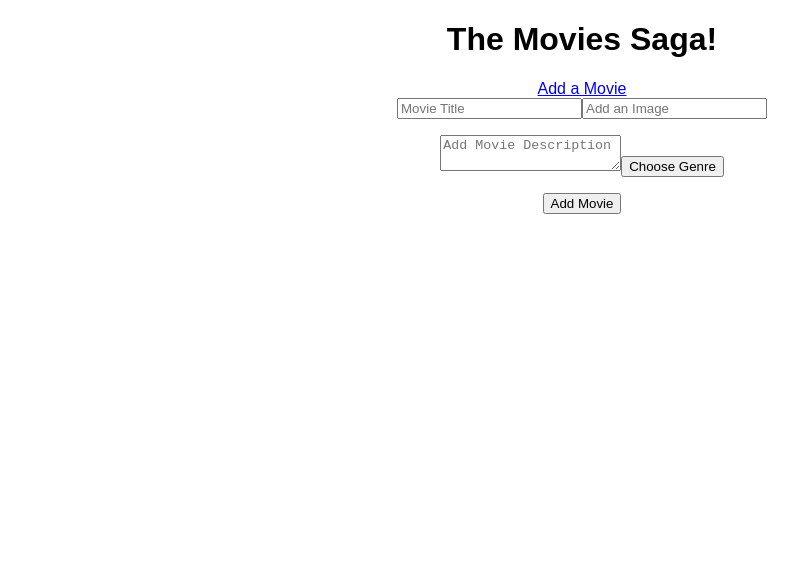
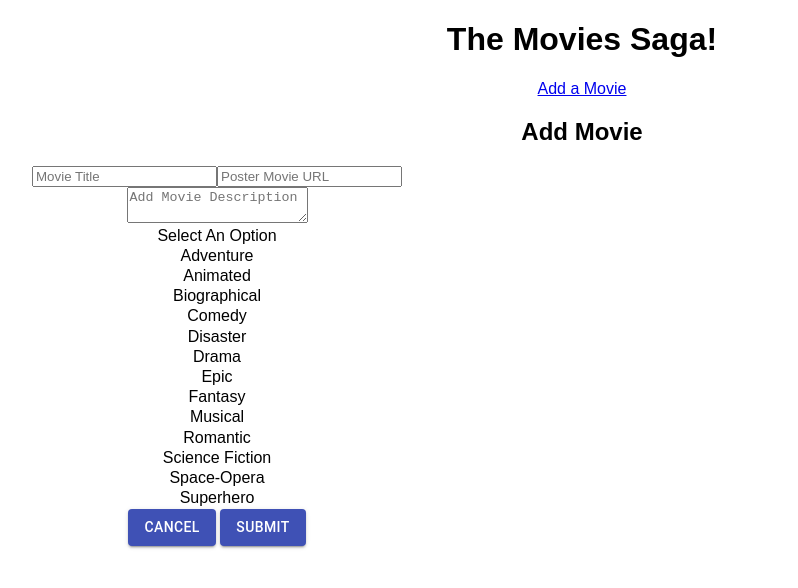
Before and after one commit to Vsam09/weekend-movie-sagas, a React (Create React App) app: page /#/addMovie in a window 1280 px wide. Shown: the top 588 px of the page, without its empty margins (58-856 px from the left). Built offline with nearby package versions, Linux system fonts and the light colour scheme.

Commit message:
created a cancel and submit button function, along with a selectGenre value/label fir drop down

```diff
--- a/src/components/AddMovies/AddMovies.jsx
+++ b/src/components/AddMovies/AddMovies.jsx
@@ -1,18 +1,77 @@
-function AddMovies() {
+import React, { useEffect, useState } from 'react';
+import { useDispatch, useSelector } from 'react-redux';
+import { useHistory } from 'react-router';
+import Button from '@material-ui/core/Button';
+import TextField from '@material-ui/core/TextField';
 
 
-    return(
-        <div>
-            <form>
-                <input placeholder="Movie Title"/>
-                <input placeholder="Add an Image"/>
-                    <p>
+function AddMovies() {
+    const dispatch = useDispatch();
+    const history = useHistory();
+    const genres = useSelector(store => store.genres);
+    const [title, setTitle] = useState('');
+    const [url, setUrl] = useState('');
+    const [description, setDescription] = useState('');
+    const [genre, setGenre] = useState('');
+
+
+    const selectGenre = [{value: 0, label: "Select An Option"},
+    {value: 1, label: "Adventure"},
+    {value: 2, label: "Animated"},
+    {value: 3, label: "Biographical"},
+    {value: 4, label: "Comedy"},
+    {value: 5, label: "Disaster"},
+    {value: 6, label: "Drama"},
+    {value: 7, label: "Epic"},
+    {value: 8, label: "Fantasy"},
+    {value: 9, label: "Musical"},
+    {value: 10, label: "Romantic"},
+    {value: 11, label: "Science Fiction"},
+    {value: 12, label: "Space-Opera"},
+    {value: 13, label: "Superhero"}];
+
+    const cancelButton = () => {
+        history.push('/');
+    };
+
+    const submitButton = () => {
+        if (title == "" || description == "" || url == "" || genre == 0) {
+            alert('Please fill in all inputs');
+            return false;
+        };
+        dispatch({
+            type: "ADD_NEW_MOVIE",
+            payload: { title: title, description: description, poster: url, genre_id: genre }
+        });
+        cancelButton();
+        history.push('/');
+
+    };
+
+
+
+return(
+    <section>
+        <form action="submit">
+            <h2>Add Movie</h2>
+            <div className="addform" style={{width: '550px'}}>
+            <input  placeholder="Movie Title"/>
+                <input placeholder="Poster Movie URL"/>
+
                     <textarea placeholder="Add Movie Description"/>
-                    <button>Choose Genre</button>
-                    </p>
-                <button>Add Movie</button>
-            </form>
-        </div>
-    )
+                            {selectGenre.map((option) => (
+                                <option key={option.value} value={option.value}>
+                                    {option.label}
+                                </option>
+                            ))}
+                        <Button variant="contained" color="primary" onClick={cancelButton}>Cancel</Button>
+                        &nbsp;
+                        <Button variant="contained" color="primary" onClick={submitButton}>Submit</Button>
+                    </div>
+        </form>
+    </section>
+)
 }
+
+
 export default AddMovies;
```
Also changed, not shown: public/images/Samson-Malaysia-Poster.jpg (added), 1 other file (tests, documents, lock files or other folders).
